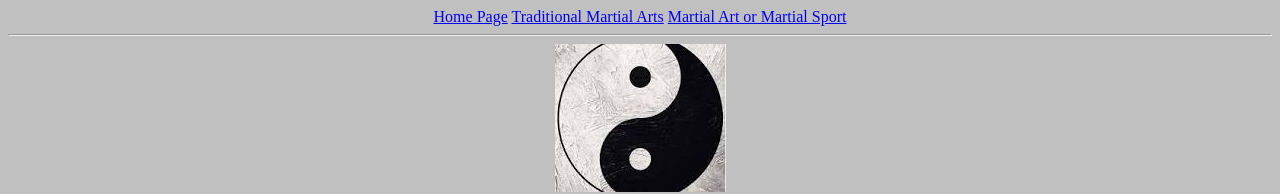
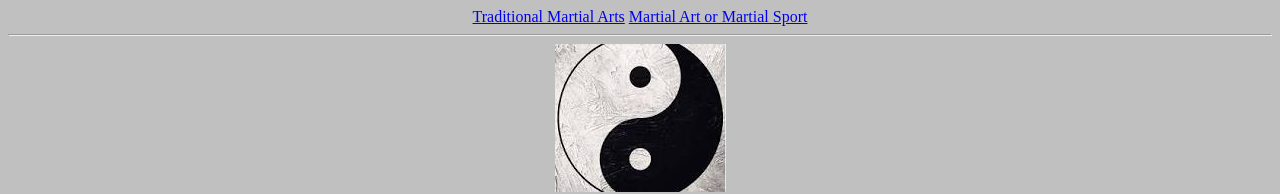
Before and after one commit to martialartsprogrammer/martialartsprogrammer.github.io, a plain HTML site: page index.html in a window 1280 px wide. Shown: the top 194 px of the page. Drawn offline with Linux system fonts and the light colour scheme; files whose address does not match are found by name.

Commit message:
Fix HTML structure and content formatting

```diff
--- a/index.html
+++ b/index.html
@@ -9,7 +9,7 @@
 
 <nav>
 
-    <a href="MartialStory.html"> Home Page</a>
+
 
     <a href="traditional.html">Traditional Martial Arts</a>
 
```
